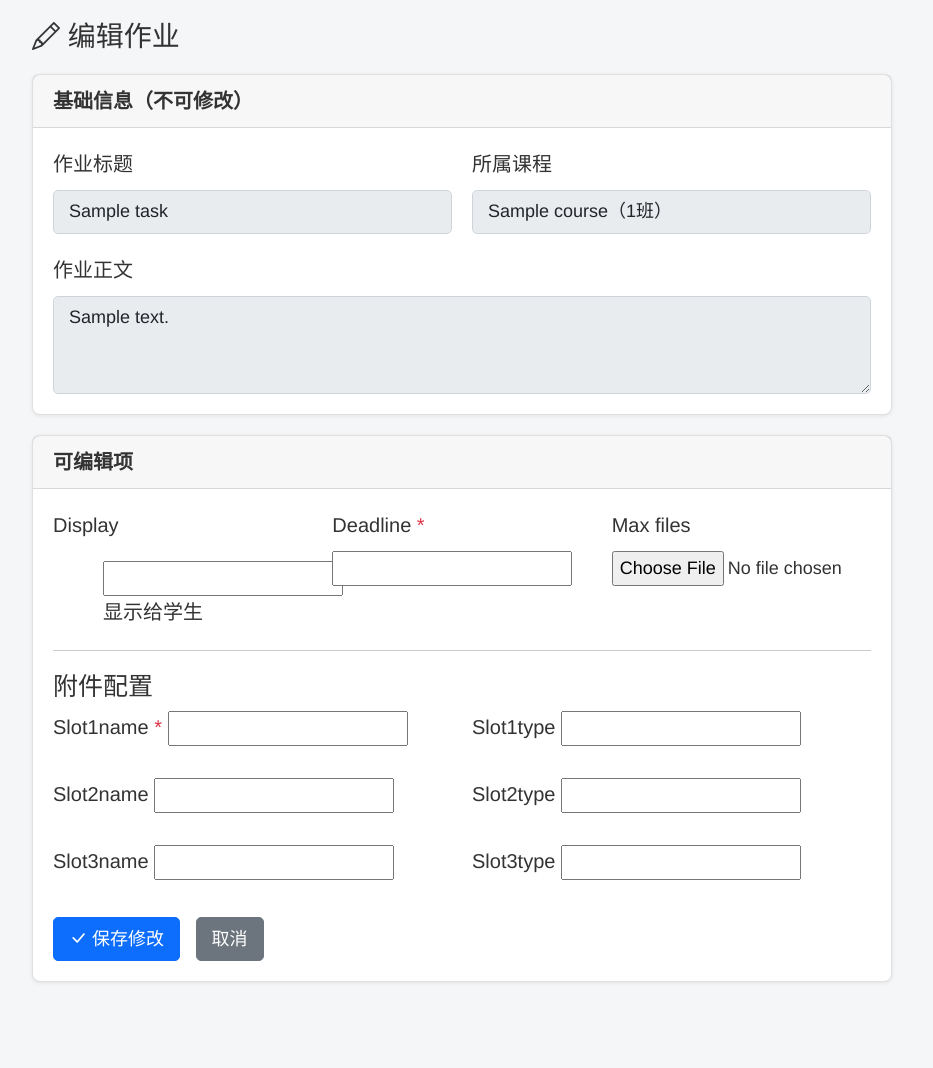
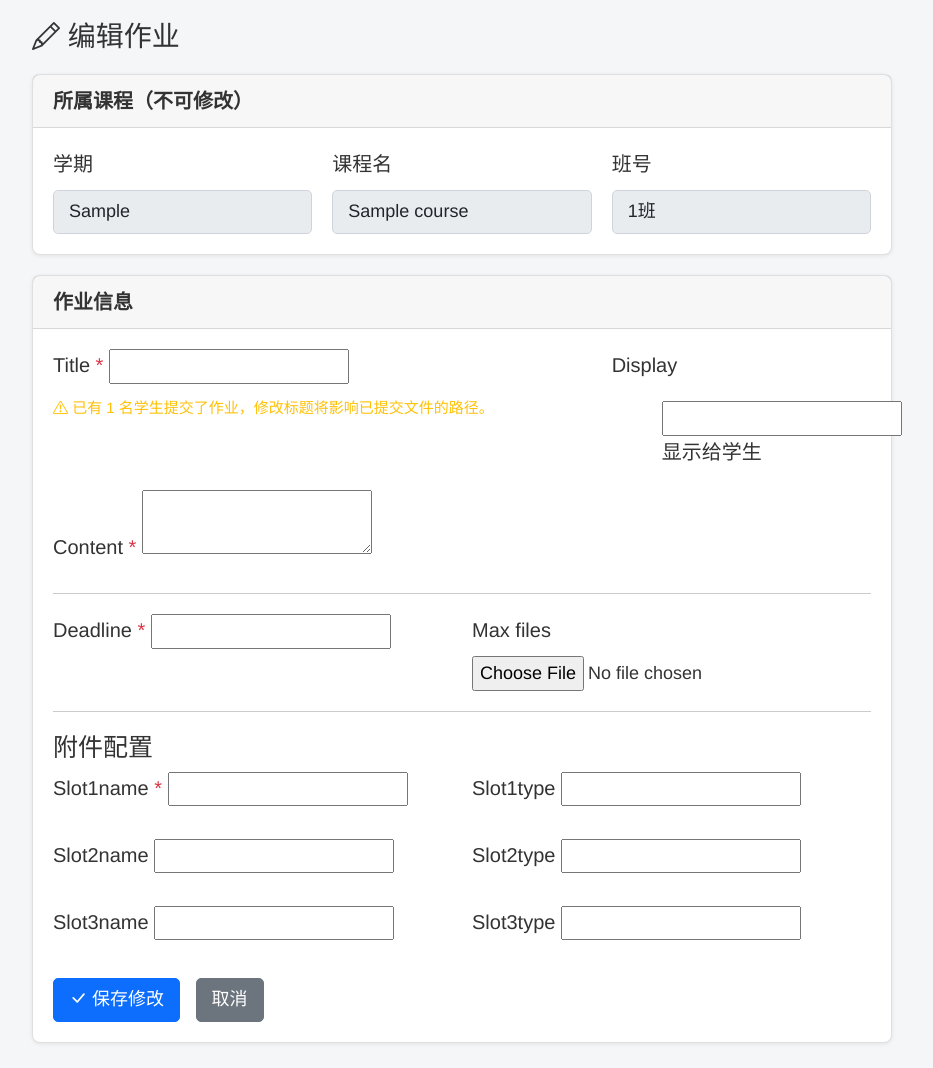
Before and after one commit to szdmgy/mycourse, a Django app: template mycourse/mycourse/templates/taskChange.html in a window 1280 px wide. Shown: the part 138-1206 px from the top of the page, without its empty margins (178-1111 px from the left). Before the commit the page ends 1120 px from the top, so only its background shows below. Run offline with Django 3.2, Linux system fonts and the light colour scheme; the template is opened without the code that fills it: most values are stand-ins (such as "Sample title", 1, 10 or a date in 2020); form fields are guessed from the names that the template uses; some libraries are stand-ins or nearby versions.

Commit message:
Fix task edit page: deadline bug, unlock fields, show course term
- Fix deadline not displaying: add format='%Y-%m-%d' to DateInput widget
- Unlock title and content fields for editing (was read-only)
- Add title change warning when students have already submitted
- Show full course info (term + name + class) instead of just course name
- Move "异常记录" link from 课程设置 tab to 提交统计 tab
- Keep courseBelongTo as read-only display (not in form)

Co-authored-by: Cursor <cursoragent@cursor.com>

```diff
--- a/mycourse/mycourse/templates/taskChange.html
+++ b/mycourse/mycourse/templates/taskChange.html
@@ -23,32 +23,41 @@
   <h2 class="mb-3"><i class="bi bi-pencil"></i> 编辑作业</h2>
 
   <div class="card mb-3">
-    <div class="card-header"><strong>基础信息（不可修改）</strong></div>
+    <div class="card-header"><strong>所属课程（不可修改）</strong></div>
     <div class="card-body">
       <div class="row g-3">
-        <div class="col-md-6">
-          <label class="form-label">作业标题</label>
-          <input type="text" class="form-control readonly-field" value="{{ task.title }}" readonly>
+        <div class="col-md-4">
+          <label class="form-label">学期</label>
+          <input type="text" class="form-control readonly-field" value="{{ course.courseTerm }}" readonly>
         </div>
-        <div class="col-md-6">
-          <label class="form-label">所属课程</label>
-          <input type="text" class="form-control readonly-field" value="{{ course.courseName }}（{{ course.classNumber }}班）" readonly>
+        <div class="col-md-4">
+          <label class="form-label">课程名</label>
+          <input type="text" class="form-control readonly-field" value="{{ course.courseName }}" readonly>
         </div>
-        <div class="col-12">
-          <label class="form-label">作业正文</label>
-          <textarea class="form-control readonly-field" rows="3" readonly>{{ task.content }}</textarea>
+        <div class="col-md-4">
+          <label class="form-label">班号</label>
+          <input type="text" class="form-control readonly-field" value="{{ course.classNumber }}班" readonly>
         </div>
       </div>
     </div>
   </div>
 
   <div class="card">
-    <div class="card-header"><strong>可编辑项</strong></div>
+    <div class="card-header"><strong>作业信息</strong></div>
     <div class="card-body">
-      <form method="post">
+      <form method="post" id="taskEditForm">
         {% csrf_token %}
 
         <div class="row g-3">
+          <div class="col-md-8">
+            <label class="form-label" for="id_title">{{ form.title.label }} <span class="text-danger">*</span></label>
+            {{ form.title }}
+            {% if submitted_count > 0 %}
+            <div class="form-text text-warning">
+              <i class="bi bi-exclamation-triangle"></i> 已有 {{ submitted_count }} 名学生提交了作业，修改标题将影响已提交文件的路径。
+            </div>
+            {% endif %}
+          </div>
           <div class="col-md-4">
             <label class="form-label">{{ form.display.label }}</label>
             <div class="form-check form-switch mt-2">
@@ -56,11 +65,19 @@
               <label class="form-check-label" for="id_display">显示给学生</label>
             </div>
           </div>
-          <div class="col-md-4">
+          <div class="col-12">
+            <label class="form-label" for="id_content">{{ form.content.label }} <span class="text-danger">*</span></label>
+            {{ form.content }}
+          </div>
+        </div>
+
+        <hr>
+        <div class="row g-3">
+          <div class="col-md-6">
             <label class="form-label" for="id_deadline">{{ form.deadline.label }} <span class="text-danger">*</span></label>
             {{ form.deadline }}
           </div>
-          <div class="col-md-4">
+          <div class="col-md-6">
             <label class="form-label" for="id_maxFiles">{{ form.maxFiles.label }}</label>
             {{ form.maxFiles }}
           </div>
@@ -112,6 +129,9 @@
 
 {% block extra_js %}
 <script>
+var ORIGINAL_TITLE = '{{ original_title|escapejs }}';
+var SUBMITTED_COUNT = {{ submitted_count }};
+
 function toggleEditSlots(){
   var n = parseInt(document.getElementById('id_maxFiles').value) || 1;
   document.getElementById('editSlot2').style.display = n >= 2 ? '' : 'none';
@@ -119,5 +139,16 @@ function toggleEditSlots(){
 }
 document.getElementById('id_maxFiles').addEventListener('change', toggleEditSlots);
 toggleEditSlots();
+
+document.getElementById('taskEditForm').addEventListener('submit', function(e){
+  var newTitle = document.getElementById('id_title').value.trim();
+  if(SUBMITTED_COUNT > 0 && newTitle !== ORIGINAL_TITLE){
+    var msg = '⚠ 已有 ' + SUBMITTED_COUNT + ' 名学生提交了作业。\n' +
+              '修改标题会影响已提交作业的文件路径，请通知相关学生重新提交作业。\n\n确定要修改吗？';
+    if(!confirm(msg)){
+      e.preventDefault();
+    }
+  }
+});
 </script>
 {% endblock %}
```
Also changed, not shown: mycourse/mycourse/app01/views.py (+10 -2 lines), mycourse/mycourse/templates/teacherCourseDetail.html (+8 -9 lines).
